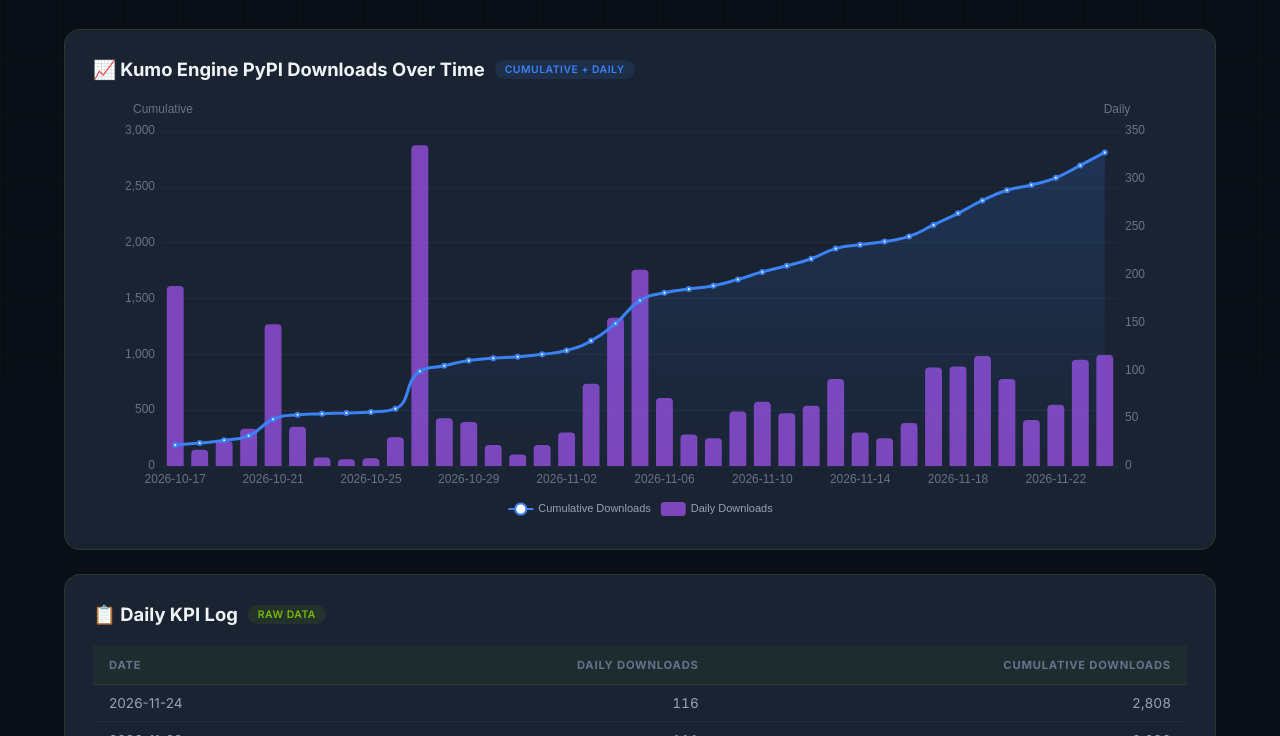
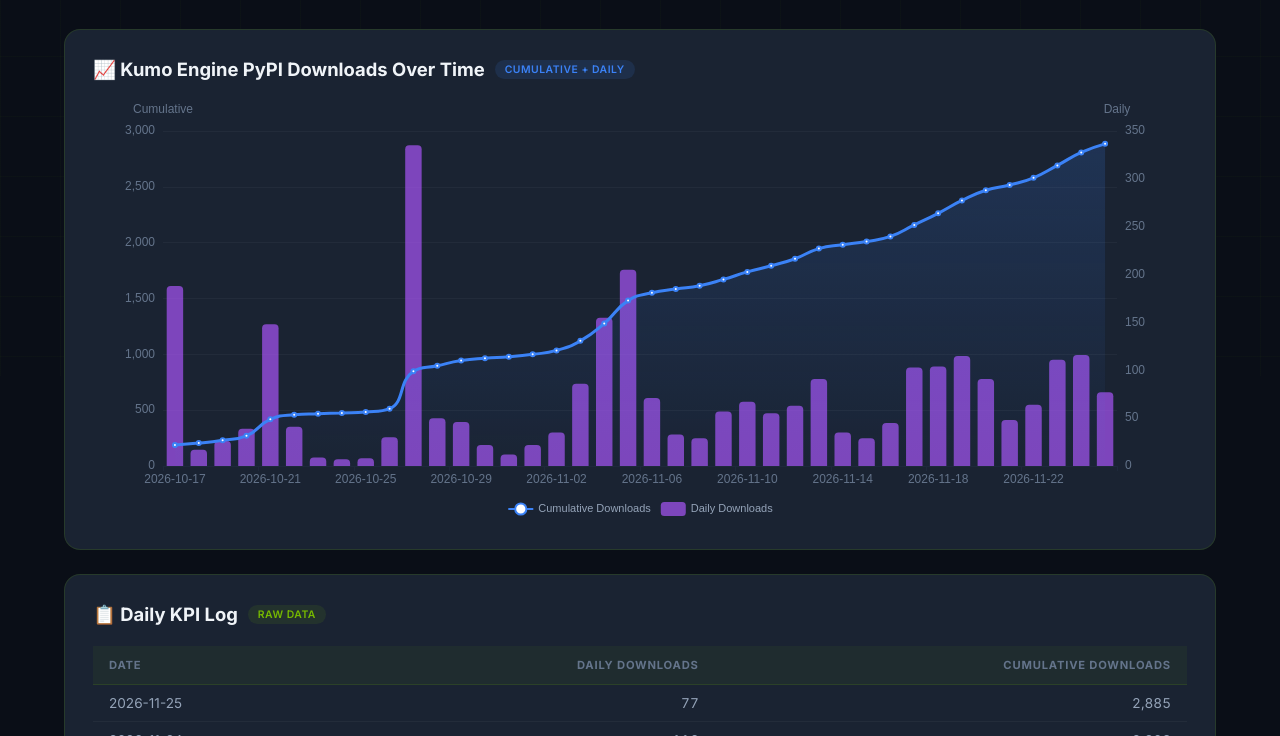
Before and after one commit to aleksssokolovski/kumo-engine-kpi, a plain HTML site: page index.html in a window 1280 px wide. Shown: the part 424-1160 px from the top of the page. Drawn offline with nearby package versions, Linux system fonts and the light colour scheme.

Commit message:
KPI update 2026-11-26 (from KXQX1QF25K)

```diff
--- a/index.html
+++ b/index.html
@@ -315,7 +315,8 @@ const CSV_RAW = `date,pypi_daily,pypi_cumulative
 2026-11-21,48,2517
 2026-11-22,64,2581
 2026-11-23,111,2692
-2026-11-24,116,2808`;
+2026-11-24,116,2808
+2026-11-25,77,2885`;
 
 function parseCSV(raw) {
   const lines = raw.trim().split('\n');
```
